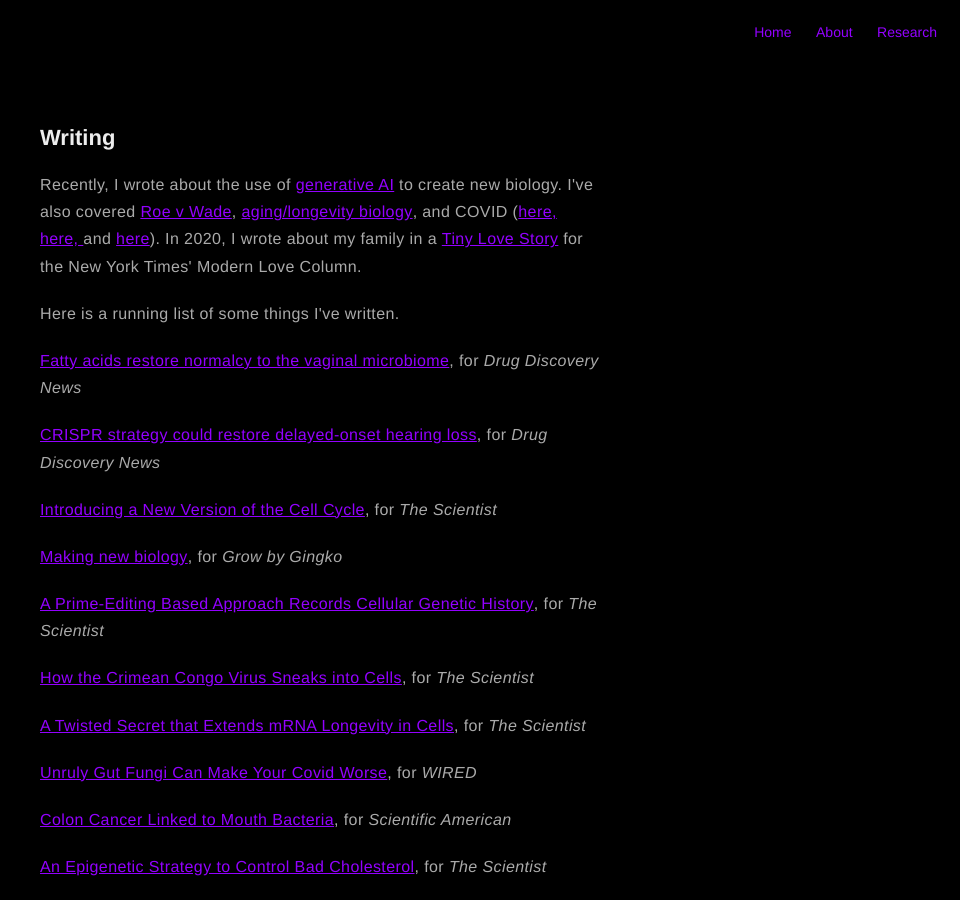
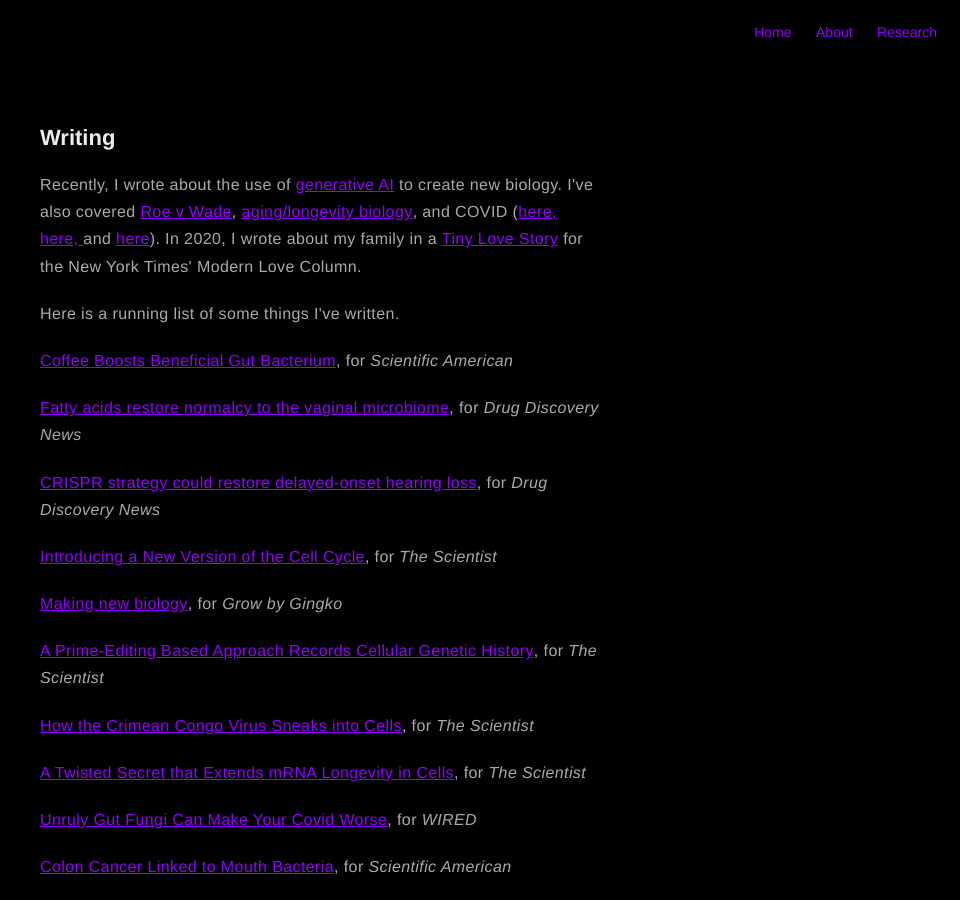
Before and after one commit to maggiesychen/maggiesychen.github.io, a Jekyll site: the page built from writing.html, in a window 1280 px wide and 900 px high. Shown: the whole window, without its empty margins (320-1280 px from the left). Built offline with Jekyll 4.4.1, drawn with Linux system fonts in a browser that asks for light colours; nearby versions of some CDN libraries.

Commit message:
Update writing.html

```diff
--- a/writing.html
+++ b/writing.html
@@ -17,6 +17,11 @@
   Here is a running list of some things I've written.
 </p>
 <p></p>
+
+<p>
+  <a href= "https://www.scientificamerican.com/article/coffee-boosts-beneficial-gut-bacterium/" target="_blank">Coffee Boosts Beneficial Gut Bacterium</a>, for <i>Scientific American</i>
+</p>
+
 <p>
   <a href= "https://www.drugdiscoverynews.com/fatty-acids-restore-normalcy-to-the-vaginal-microbiome-16122" target="_blank">Fatty acids restore normalcy to the vaginal microbiome</a>, for <i>Drug Discovery News</i>
 </p>
```
